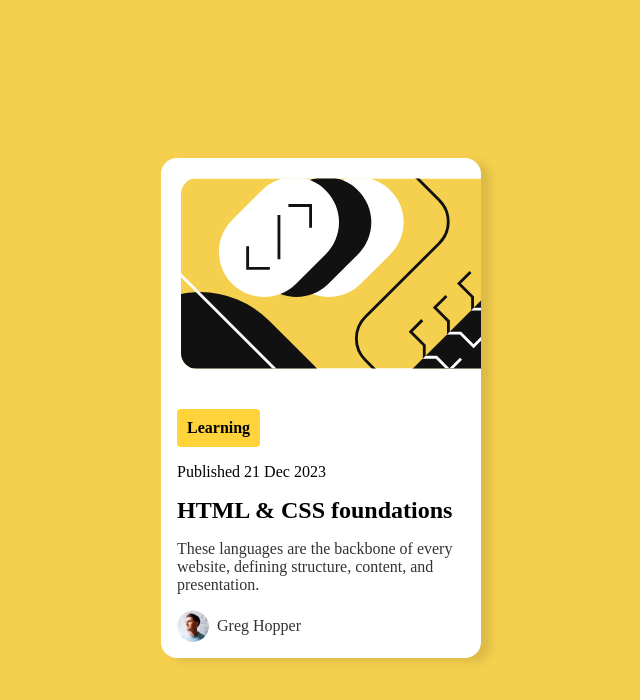
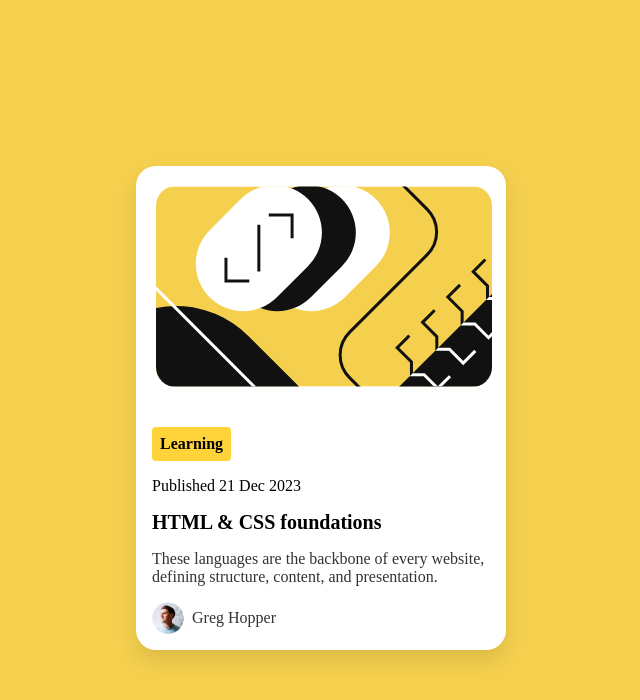
Before and after one commit to sawepeter/Blogpreview, a plain HTML site: page index.html in a window 1280 px wide. Shown: the whole page, without its empty margins (319-959 px from the left). Drawn offline with Linux system fonts and the light colour scheme.

Commit message:
initial commit

```diff
--- a/style.css
+++ b/style.css
@@ -24,18 +24,21 @@ body {
 
 .card {
     background-color: white;
-    border-radius: 16px;
-    box-shadow: 10px 4px 8px rgba(0, 0, 0, 0.1);
-    max-width: 320px;
-    overflow: hidden;
+    border-radius: 20px;
+    box-shadow: 0 10px 20px rgba(0, 0, 0, 0.1);
+    width: 370px;
+}
+
+.card-image {
+    width: 320px;
+    border-radius: 20px;
+    justify-content: center;
+    align-items: center;
+    padding: 20px;
 }
 
 .card-image img {
-    width: 100%;
-    height: auto;
-    padding: 20px;
-    border-radius: 36px;
-    margin-right: 20px;
+    border-radius: 20px;
 }
 
 .card-content {
@@ -50,17 +53,17 @@ body {
     border-radius: 4px;
     margin-bottom: 8px;
     width: fit-content;
-    padding: 10px;
+    padding: 8px;
 }
 
 .date {
     color: gray;
-    font-size: 0.85em;
+    font-size: 0.95em;
     margin-bottom: 8px;
 }
 
 h1 {
-    font-size: 1.5em;
+    font-size: 1.25em;
     margin: 0;
     margin-bottom: 8px;
 }
@@ -88,3 +91,12 @@ h1 {
     color: #333;
     font-style: normal;
 }
+
+/* style for screens 375px and up */
+@media (min-width: 375px){
+
+}
+
+/* style for desktop screens */
+@media (min-width: 1440px) {
+}
```
